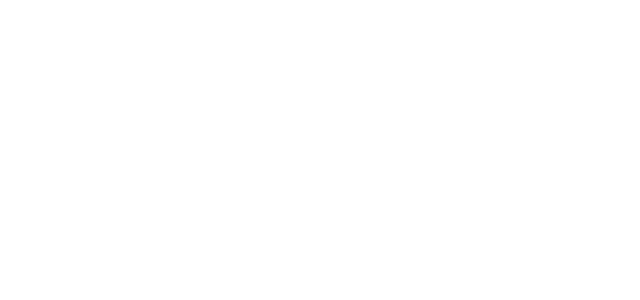
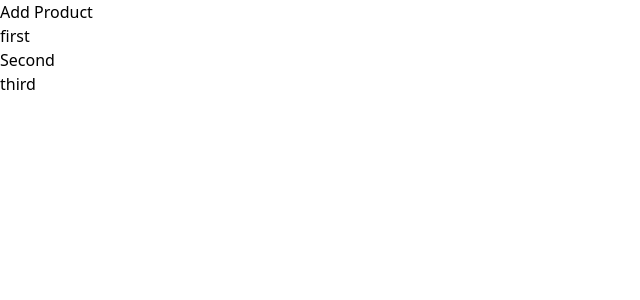
Before and after one commit to ApoorvaRaj123/React-warmup-project, a React (Vite) app: page / in a window 1280 px wide. Shown: the top 300 px of the page, without its empty margins (0-640 px from the left). Built offline with nearby package versions, Linux system fonts and the light colour scheme.

Commit message:
Update App.jsx

```diff
--- a/src/App.jsx
+++ b/src/App.jsx
@@ -7,7 +7,17 @@
 
   return (
     <>
-
+      <div className = "">
+        <nav classNAme = "">
+          <h2>Add Product</h2>
+          <span></span>
+          <h3>first</h3>
+          <span></span>
+          <h3>Second</h3>
+          <span></span>
+          <h3>third</h3>
+        </nav>
+      </div>
     </>
   )
 }
```
